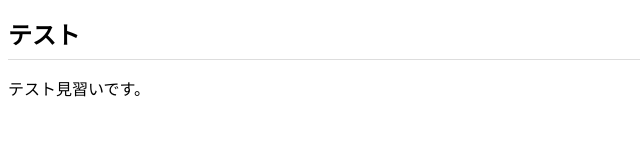
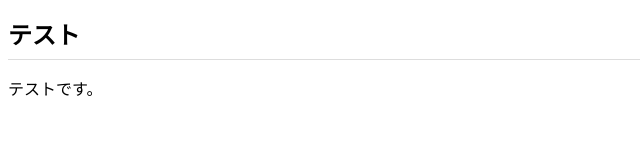
Before and after one commit to minetaca/mineweb.github.io, a plain HTML site: page index.html in a window 1280 px wide. Shown: the full height of the page, 0-640 px from the left. Drawn offline with Linux system fonts and the light colour scheme.

Commit message:
Update index.html

```diff
--- a/index.html
+++ b/index.html
@@ -7,6 +7,6 @@
 </head>
 <body>
   <h1>テスト</h1>
-  <p>テスト見習いです。</p>
+  <p>テストです。</p>
 </body>
 </html>
```
